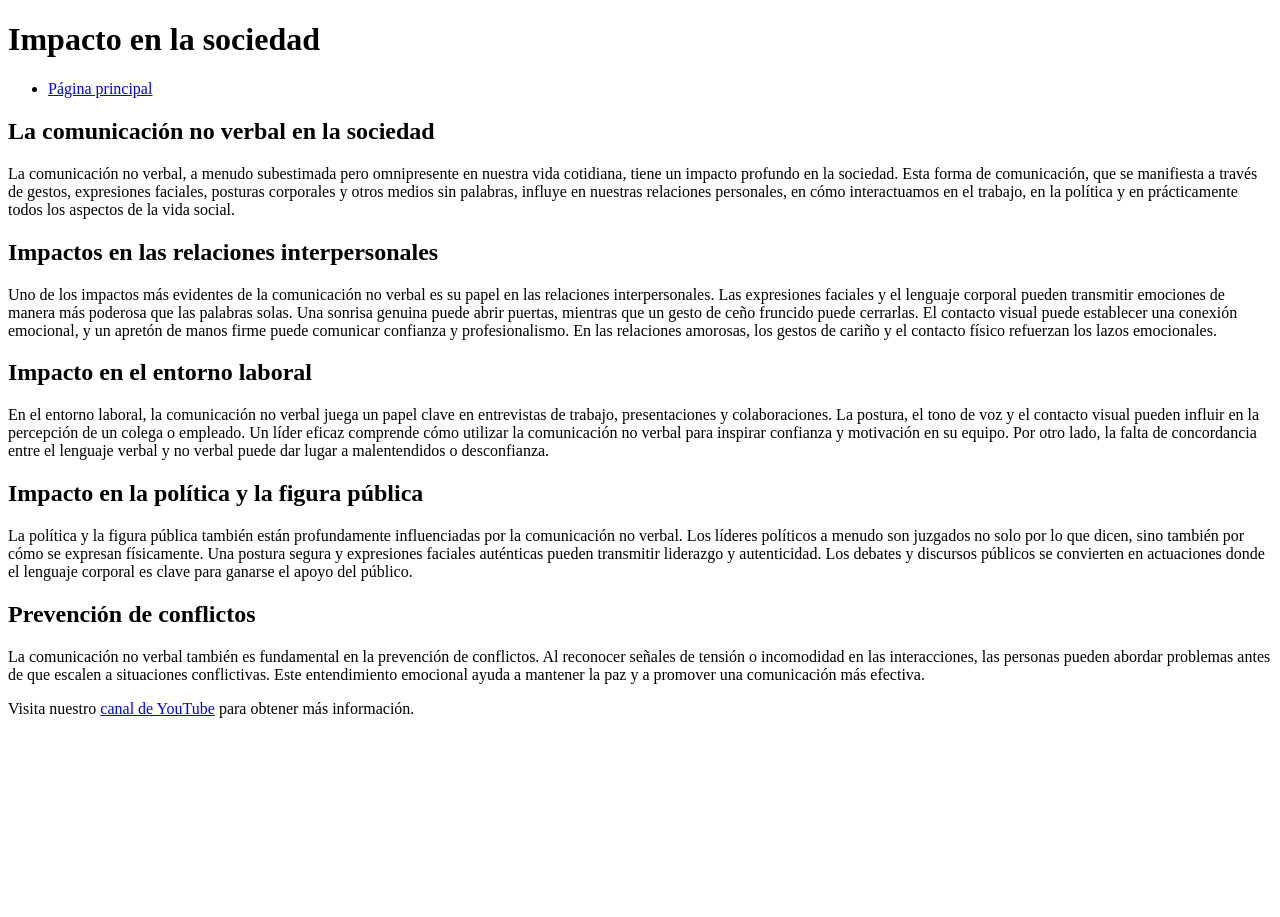
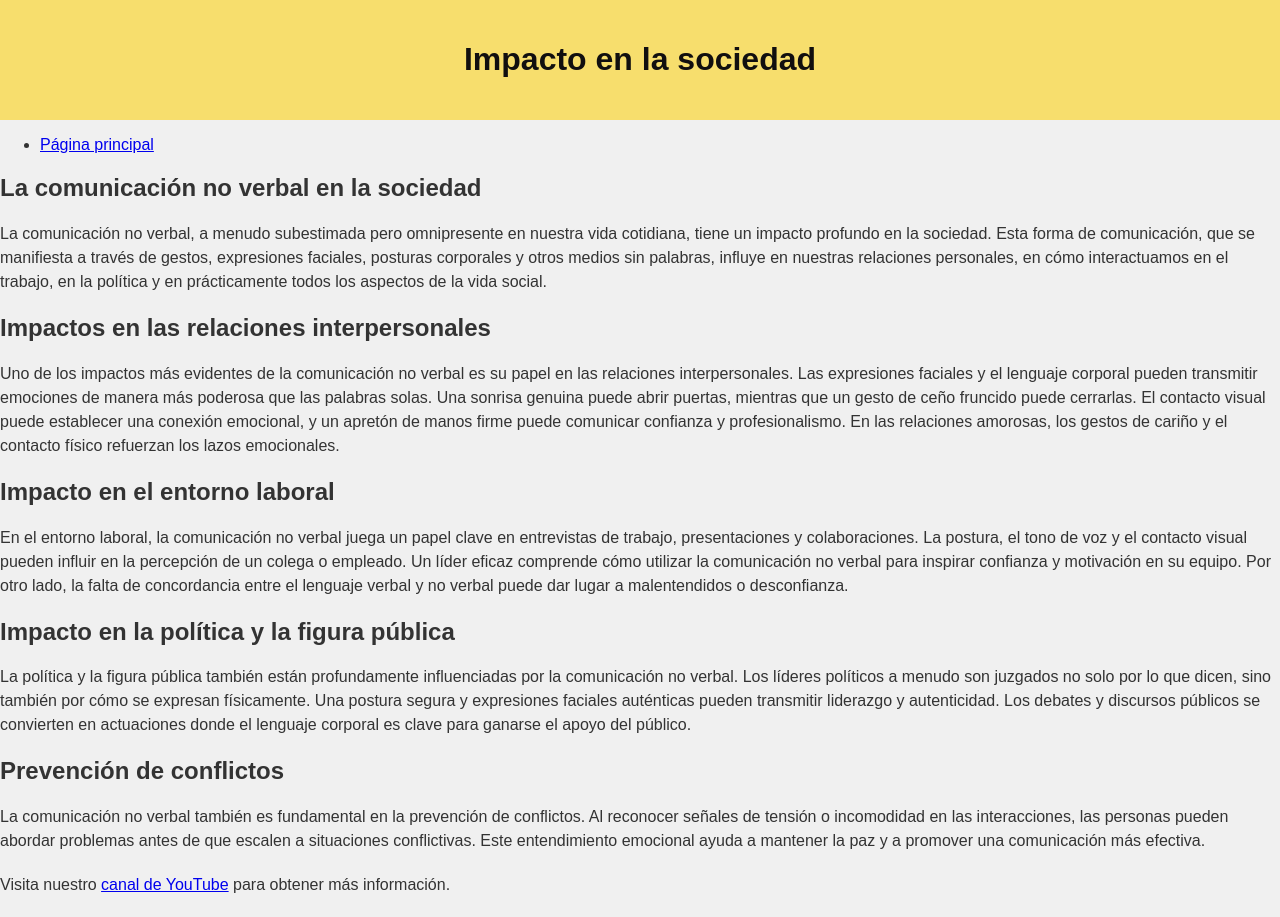
Before and after one commit to reginaa2/humanidades, a plain HTML site: page impacto de la cnv.html in a window 1280 px wide. Before the commit the page ends 800 px from the top, so only its background shows below. Drawn offline with Linux system fonts and the light colour scheme.

Commit message:
Add files via upload

```diff
--- a/estilo.css
+++ b/estilo.css
@@ -19,7 +19,7 @@ header{
 
 }
 .logo img{
-    height: 50px ;
+    height: 80px ;
     margin-right: 10px;
 }
 nav a{
@@ -29,3 +29,11 @@ nav a{
 nav a:hover{
     color: aliceblue;
 }
+footer{
+    display: flex;
+    height: 50px;
+    background-color: blueviolet;
+    justify-content: space-between;
+    align-items: center;
+    padding: 10px;
+}
--- a/impacto de la cnv.html
+++ b/impacto de la cnv.html
@@ -4,18 +4,45 @@
     <meta charset="UTF-8">
     <meta name="viewport" content="width=device-width, initial-scale=1.0">
     <title>Impacto en la sociedad</title>
-    <link rel="stylesheet" href="styles.css"> <!-- Agrega un enlace a tu hoja de estilos si es necesario -->
 </head>
+<style>
+     body {
+            font-family: Arial, sans-serif;
+            margin: 0;
+            padding: 0;
+            background-color: #f0f0f0;
+            color: #333;
+        }
+        header {
+            background-color: #f8de69f5;
+            text-align: center;
+            padding: 20px 0;
+        }
+        h1 {
+            color: #110f0f;
+        }
+        .container {
+            max-width: 800px;
+            margin: 0 auto;
+            padding: 20px;
+            background-color: #fff;
+        }
+        p {
+            margin: 0 0 20px;
+            line-height: 1.5;
+        }
+</style>
 <body>
     <header>
         <h1>Impacto en la sociedad</h1>
-        <nav>
-            <ul>
-                <li><a href="index.html">Página principal</a></li>
-            </ul>
-        </nav>
+
     </header>
-
+<div class="conteiner">
+    <nav>
+        <ul>
+            <li><a href="index.html">Página principal</a></li>
+        </ul>
+    </nav>
     <main>
         <section>
             <h2>La comunicación no verbal en la sociedad</h2>
@@ -46,5 +73,6 @@
     <footer>
         <p>Visita nuestro <a href="https://www.youtube.com/watch?v=WVqBva8IvjQ" target="_blank">canal de YouTube</a> para obtener más información.</p>
     </footer>
+</div>
 </body>
 </html>
--- /dev/null
+++ b/style.css
@@ -0,0 +1,89 @@
+body {
+    font-family: Arial, sans-serif;
+    margin: 0;
+    padding: 0;
+    background-color: #f0f0f0;
+    color: #333;
+}
+
+h1 {
+    font-size: 24px;
+    color: #333;
+    text-align: center;
+    padding: 20px;
+}
+
+a {
+    text-decoration: none;
+    color: #007BFF;
+}
+
+a:hover {
+    text-decoration: underline;
+}
+
+table {
+    border-collapse: collapse;
+    width: 100%;
+}
+
+th, td {
+    border: 1px solid #000;
+    padding: 8px;
+    text-align: center;
+}
+
+th {
+    background-color: #333;
+    color: #FFF;
+}
+
+tr:nth-child(even) {
+    background-color: #f2f2f2;
+}
+
+tr:hover {
+    background-color: #ddd;
+}
+
+section {
+    display: flex;
+    width: 600px;
+    height: 430px;
+    align-items: center;
+    margin-left: 230px;
+}
+
+section img {
+    width: 0px;
+    flex-grow: 1;
+    object-fit: cover;
+    opacity: .8;
+    transition: .5s ease;
+
+}
+
+section img:hover {
+    cursor: crosshair;
+    width: 300px;
+    opacity: 1;
+    filter: contrast(120%);
+}
+header {
+    background-color: #f8de69f5;
+    text-align: center;
+    padding: 20px 0;
+}
+h1 {
+    color: #110f0f;
+}
+.container {
+    max-width: 800px;
+    margin: 0 auto;
+    padding: 20px;
+    background-color: #fff;
+}
+p {
+    margin: 0 0 20px;
+    line-height: 1.5;
+}
```
Also changed, not shown: Función de la cnv.html (+5 -70 lines), Qué es la cnv.html (+30 -6 lines), index.html (+3 -0 lines), sobrenosotras.html (+7 -0 lines).
